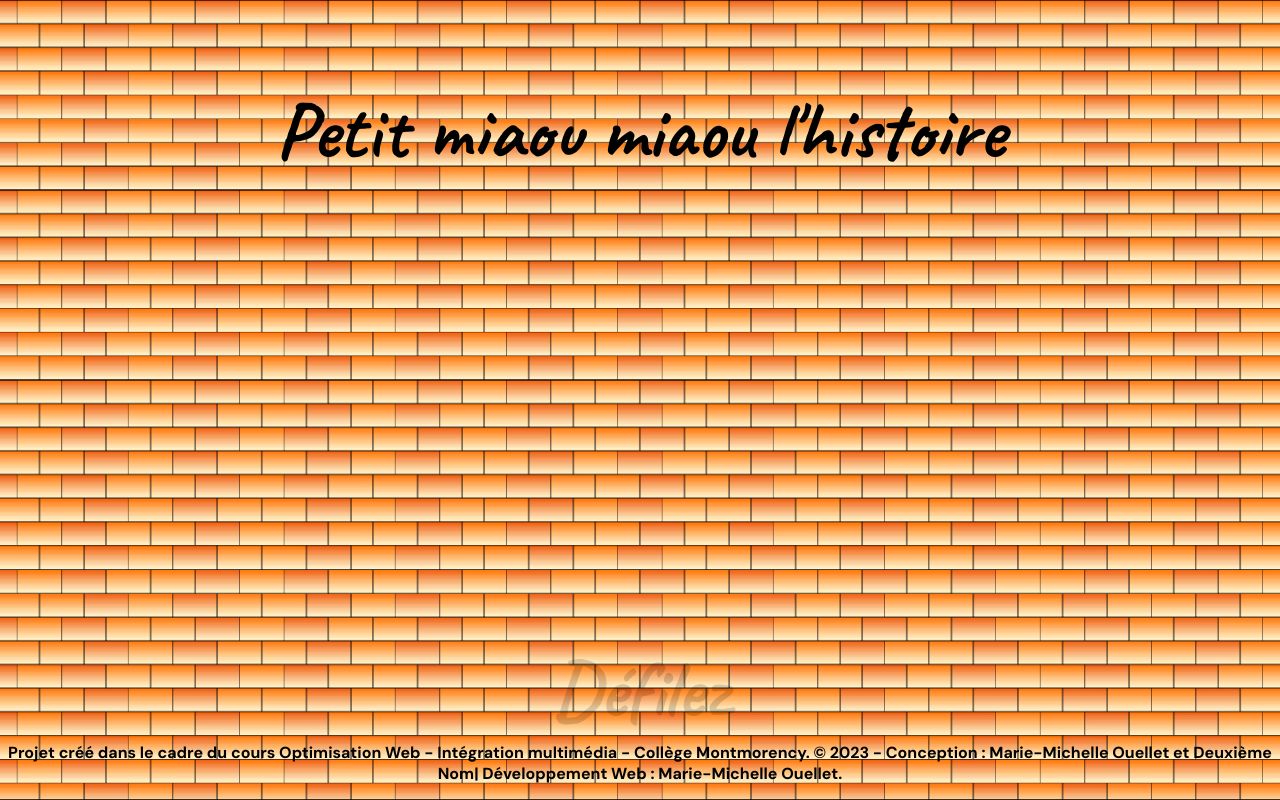
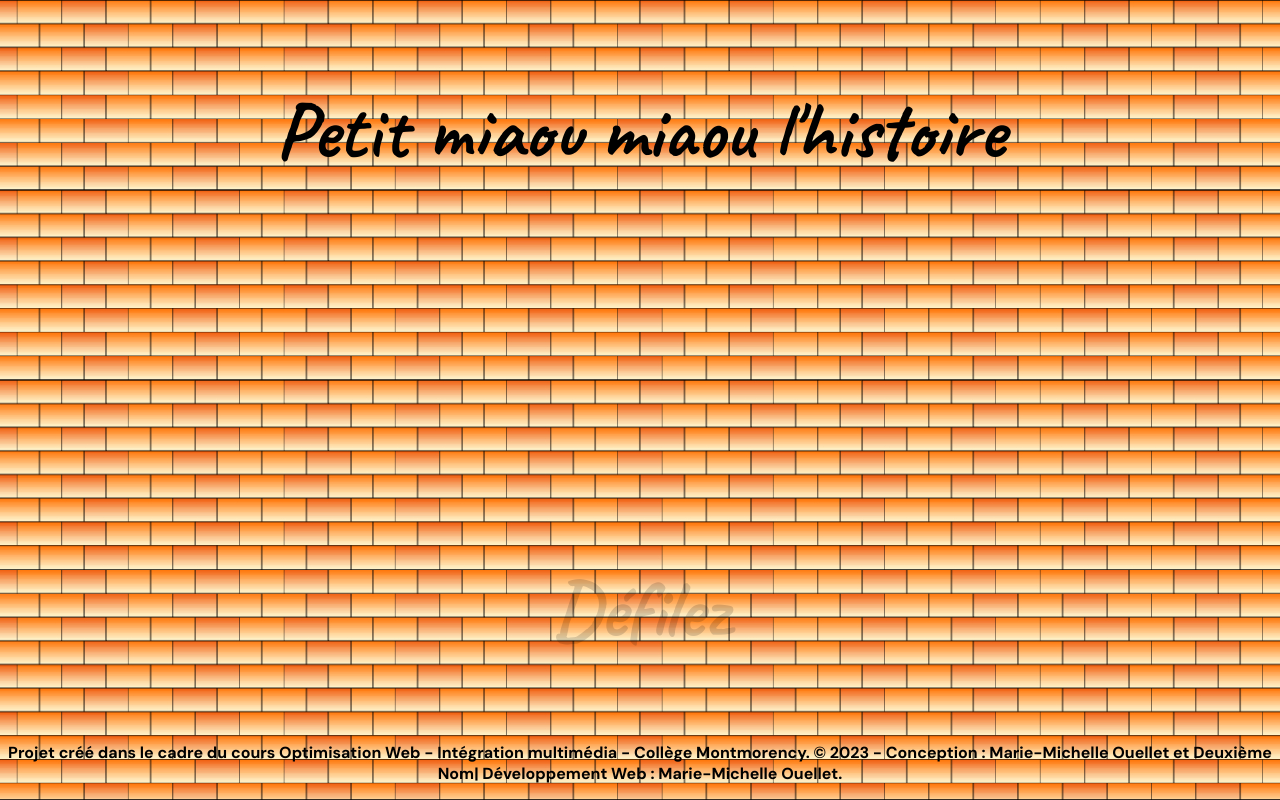
Before and after one commit to Jasmine-Lapierre/Lapierre-Jasmine-scrollytelling, a plain HTML site: page index.html in a window 1280 px wide. Shown: the top 800 px of the page. Drawn offline with nearby package versions, Linux system fonts and the light colour scheme.

Commit message:
yippiee
yippiee

```diff
--- a/css/styles.css
+++ b/css/styles.css
@@ -14,17 +14,29 @@ font-family: 'Caveat', cursive;
     margin:0;
     box-sizing: border-box;
     padding: 0;
+}
+main{
+    max-width: 1580px;
+    margin: 0 auto;
+    box-shadow:0px 0px 50px black;
+
+}
+body{
+
+    background: rgb(254,236,255);
+    background: linear-gradient(0deg, rgba(53,9,121,1) 0%, rgba(235,202,255,1) 100%);
+    width: 100vw;
+    overflow-x: hidden;
+    position: relative;
+
 
 }
 
-body{
-    overflow-x: hidden;
-    position: absolute;
-    left: 0;
-left:0
-}
+header{
+    max-width: 1580px;
+    margin: 0 auto;
+    box-shadow:0px 0px 50px black;
 
-header{
     width: 100vw;
     height: 100vh;
     background-image: url(../img/img_arriere_plan/mur_brique_fond.jpg);
@@ -39,7 +51,7 @@ header{
     }
 h1{
     position: absolute;
-    width: 100vw;
+    width: 100%;
     top: 10vmin;
     font-family: 'Caveat', cursive;
 font-size: 10vmin;
@@ -48,23 +60,25 @@ header p{
     font-family: 'DM Sans', sans-serif;
     position: absolute;
     bottom: 2vmin;
-    width: 100vw;
+    width: 100%;
     font-size: 2vmin;
     font-weight: 800;
 }
 
 .action{
     position: absolute;
-    width: 100vw;
-    bottom: 10vmin;
+    width: 100%;
+    bottom: 20vmin;
     font-family: 'Caveat', cursive;
-
     font-size: 10vmin;
 }
 
 section{
+    position: relative;
     height: 100vh;
     width: 100vw;
+    max-width: 1580px;
+
 }
 #n1{
     background-image: url(../img/img_arriere_plan/n1.png);
```
